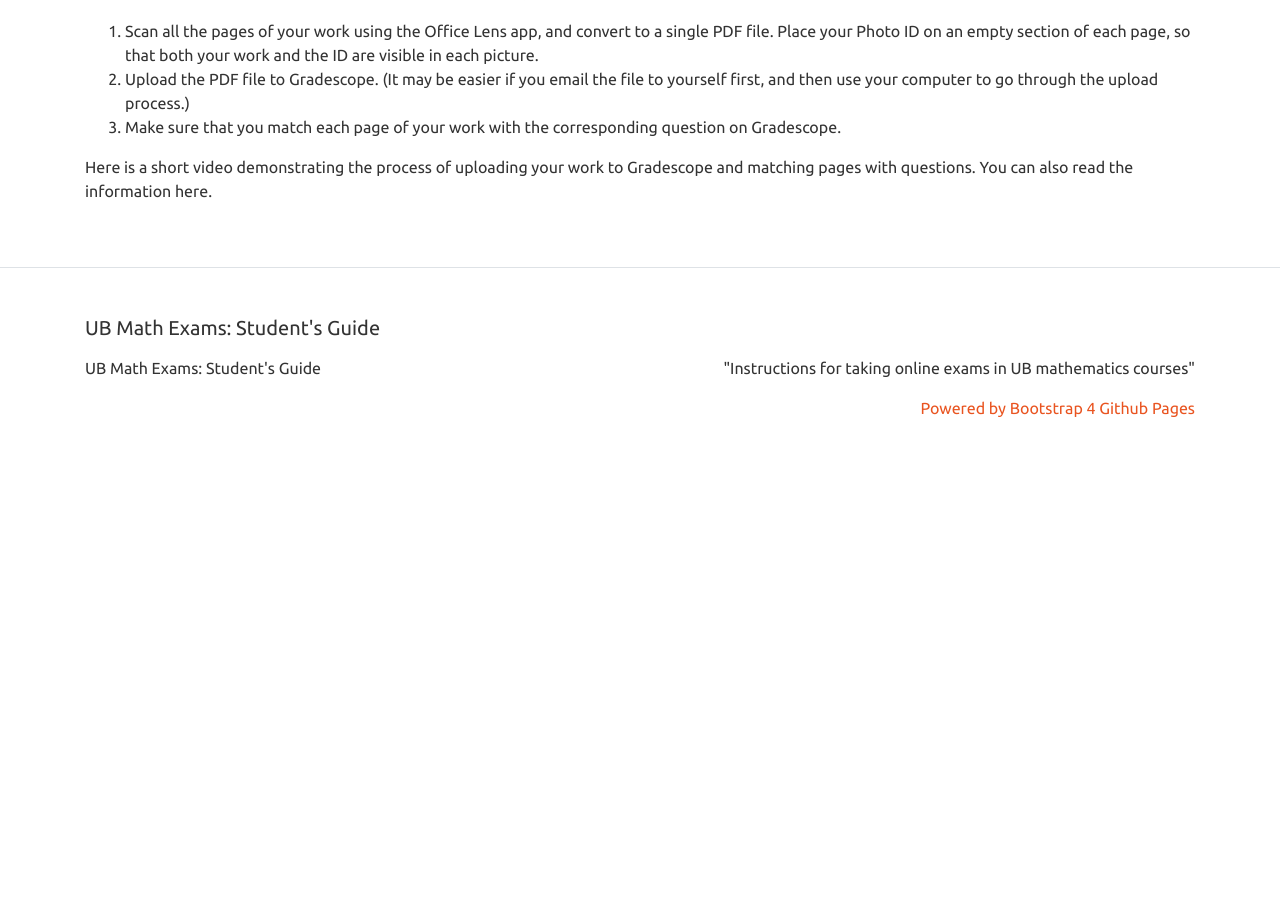
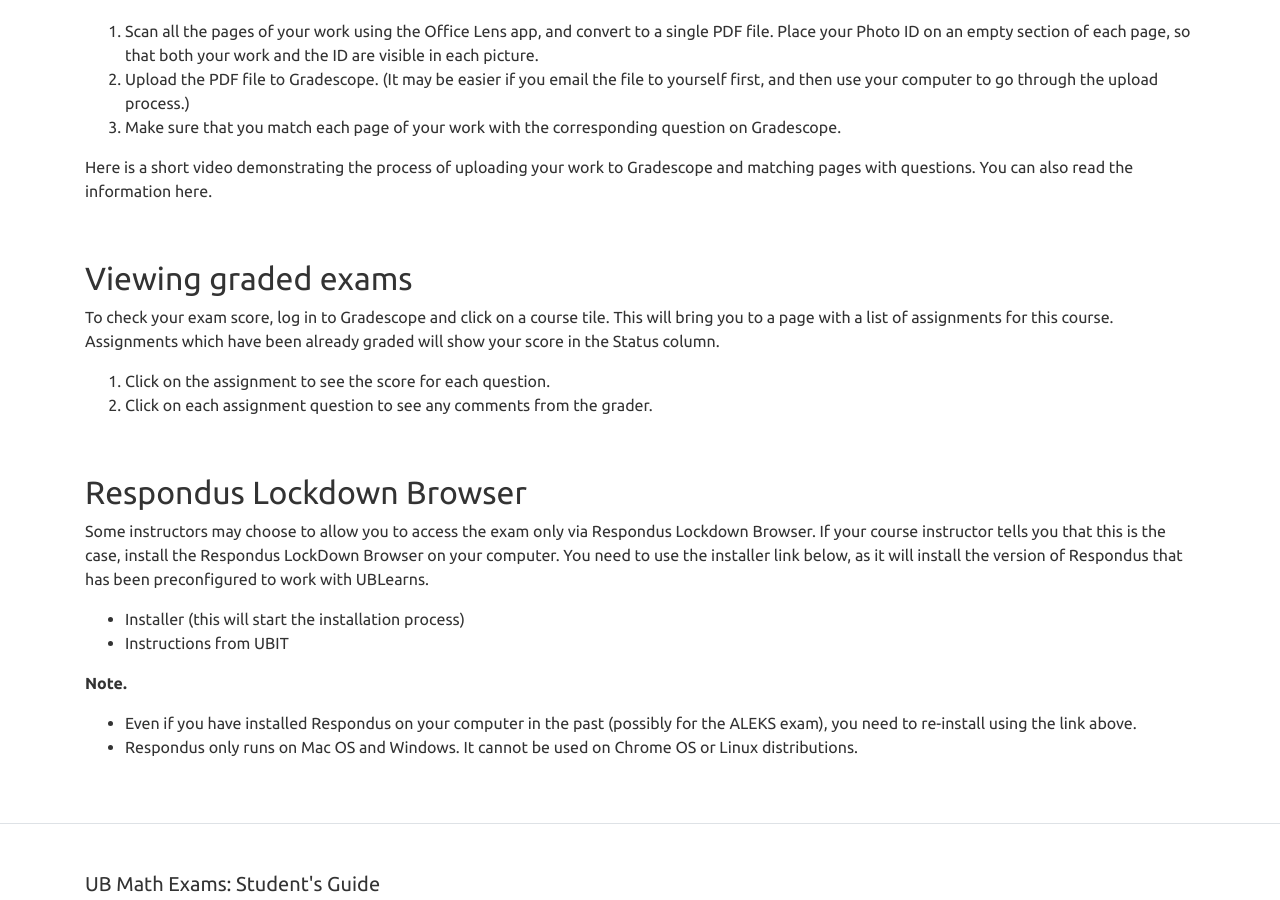
Before and after one commit to ub-math/exam_guides, a Jekyll site: the page built from docs/index.md, in a window 1280 px wide and 900 px high, scrolled down 5307 px. Built offline with Jekyll 4.4.1, drawn with Linux system fonts in a browser that asks for light colours; before the commit the page ends 5791 px from its top, so only the background shows below that.

Commit message:
Update index.md

```diff
--- a/docs/index.md
+++ b/docs/index.md
@@ -275,3 +275,31 @@ Once you exit the Zoom Proctoring Session you will have 10 minutes to upload a s
 3. Make sure that you match each page of your work with the corresponding question on Gradescope.
 
 Here is a short video demonstrating the process of uploading your work to Gradescope and matching pages with questions. You can also read the information here.
+
+
+<br/>
+
+## Viewing graded exams
+
+To check your exam score, log in to Gradescope and click on a course tile. This will bring you to a page with a list of assignments for this course. Assignments which have been already graded will show your score in the Status column.
+
+1. Click on the assignment to see the score for each question.
+2. Click on each assignment question to see any comments from the grader.
+
+
+<br/>
+
+## Respondus Lockdown Browser
+
+Some instructors may choose to allow you to access the exam only via Respondus Lockdown Browser. If your course instructor tells you that this is the case,
+install the Respondus LockDown Browser on your computer. You need to use the installer link below, as it will install the version of Respondus that has been
+preconfigured to work with UBLearns.
+
+* Installer (this will start the installation process)
+* Instructions from UBIT
+
+**Note.**
+
+* Even if you have installed Respondus on your computer in the past (possibly for the ALEKS exam), you need to re-install using
+  the link above.
+* Respondus only runs on Mac OS and Windows. It cannot be used on Chrome OS or Linux distributions.
```
